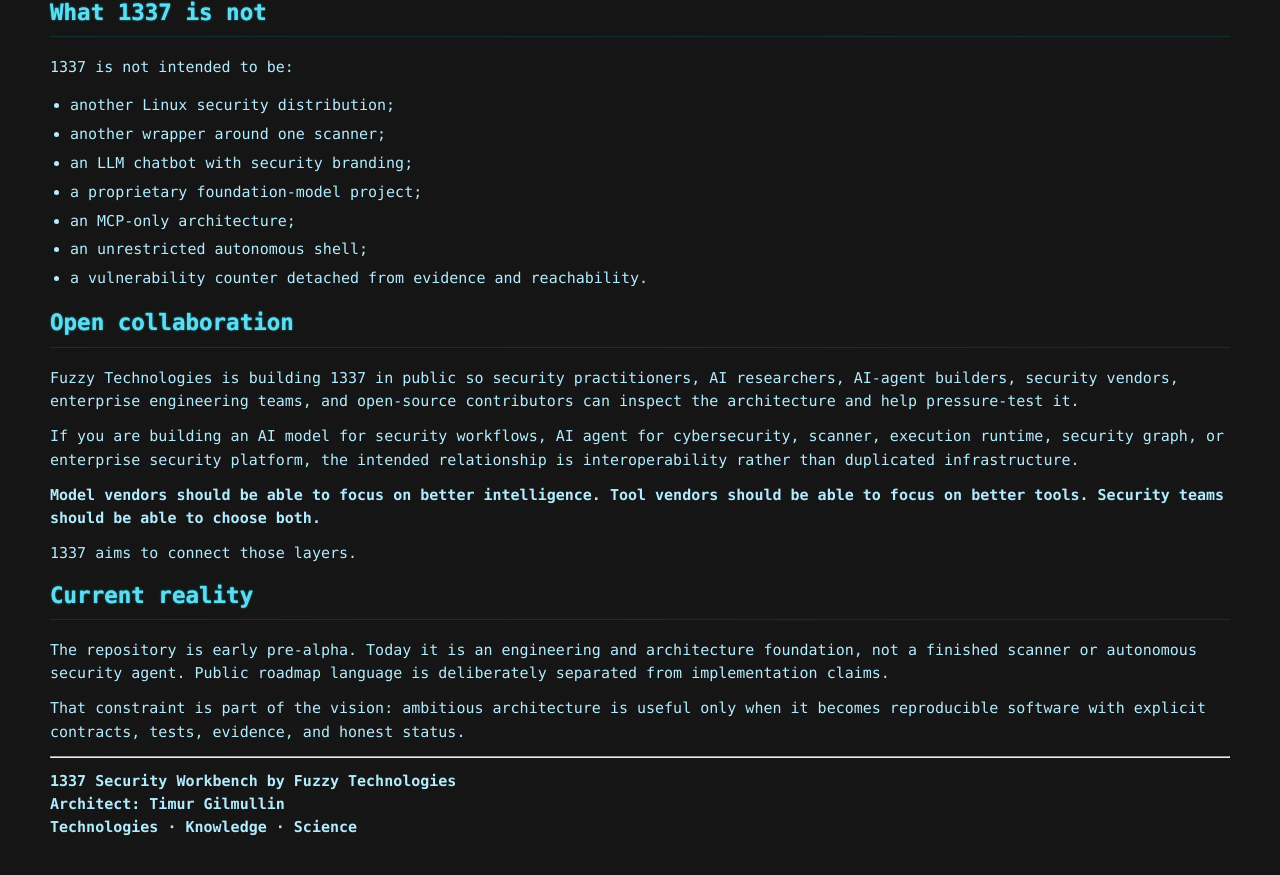
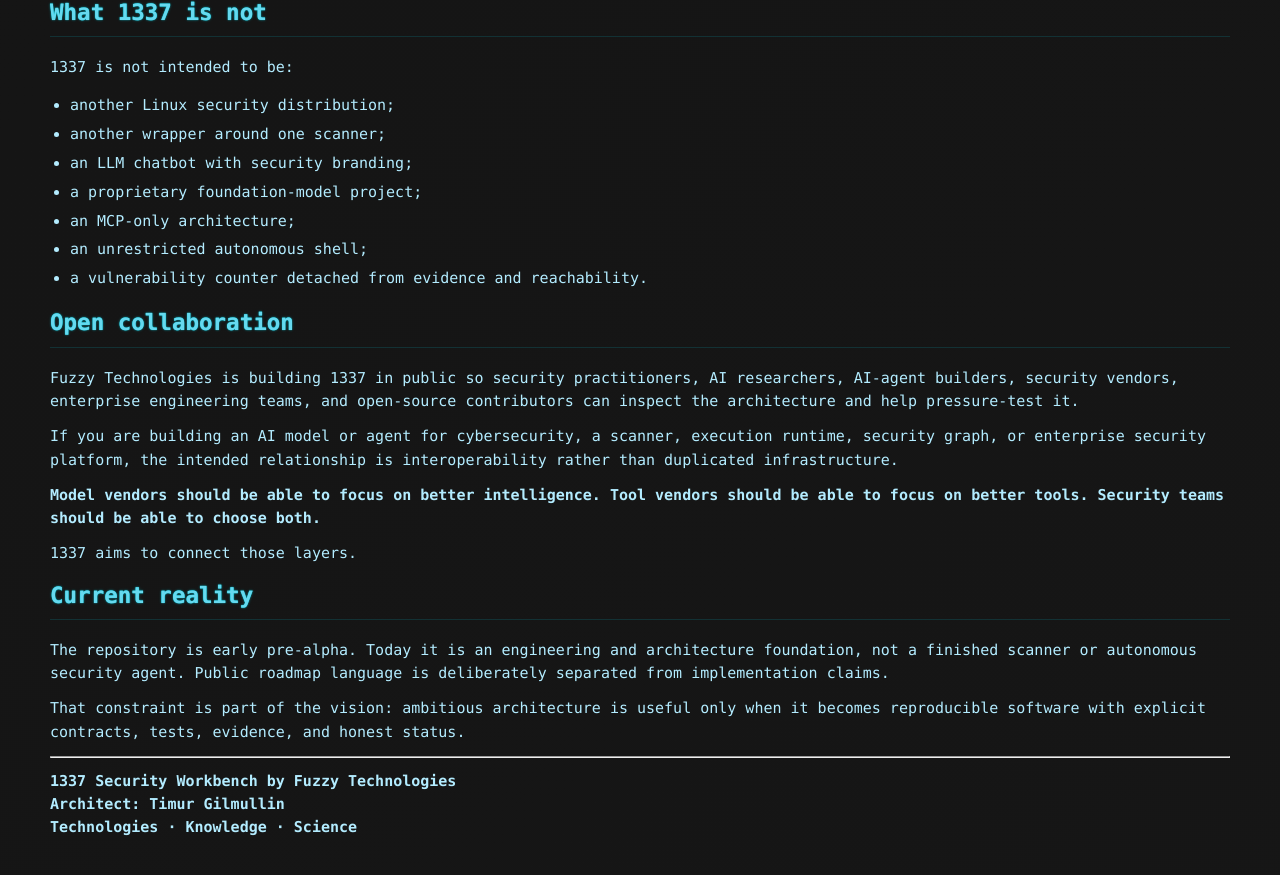
Before and after one commit to Fuzzy-Technologies/1337, a Jekyll site: the page built from docs/VISION.md, in a window 1280 px wide and 900 px high, scrolled down 5811 px. Shown: the top 875 px of the window. Built offline with Jekyll 4.4.1, drawn with Linux system fonts in a browser that asks for light colours; our own code applies the rules of GitHub Pages for plain Markdown files; Markdown is read by kramdown in place of the engine named in the settings; some of the changed text lies outside the part shown.

Commit message:
1337: polish vision security prose

```diff
--- a/docs/VISION.md
+++ b/docs/VISION.md
@@ -75,8 +75,8 @@ The Community vision is a practical open security workstation: one entry point f
 building a lab, connecting specialist tools, preserving context and evidence, and
 understanding real attack paths.
 
-A future AI-assisted penetration test should not repeatedly reconstruct the environment from
-terminal noise. It should be able to operate over durable objects such as assets,
+A future AI-assisted penetration test should not repeatedly reconstruct the
+environment from terminal noise. It should be able to operate over durable objects such as assets,
 services, endpoints, credential references, findings, evidence, capabilities, and
 attack paths.
 
@@ -105,12 +105,13 @@ operators faster, more reproducible, and less dependent on transient shell state
 
 ## For AI-agent builders
 
-1337 is designed as infrastructure beneath an AI model or agent used for security workflows.
+1337 is designed as infrastructure beneath an AI model or agent used for security
+workflows.
 
 The project deliberately does **not** compete on ownership of a frontier model.
 Models from OpenAI, Anthropic, Google, Microsoft ecosystems, local inference stacks,
-private enterprise providers, or future security-specialized models should be able to
-use the same 1337 security state and execution contracts when integrations exist.
+private enterprise providers, or future security-specialized models should be able
+to use the same 1337 security state and execution contracts when integrations exist.
 
 The model supplies replaceable reasoning. 1337 supplies the durable operational
 layer around that reasoning:
@@ -283,8 +284,8 @@ Fuzzy Technologies is building 1337 in public so security practitioners, AI
 researchers, AI-agent builders, security vendors, enterprise engineering teams,
 and open-source contributors can inspect the architecture and help pressure-test it.
 
-If you are building an AI model for security workflows, AI agent for cybersecurity, scanner,
-execution runtime, security graph, or enterprise security platform, the intended relationship
+If you are building an AI model or agent for cybersecurity, a scanner, execution
+runtime, security graph, or enterprise security platform, the intended relationship
 is interoperability rather than duplicated infrastructure.
 
 **Model vendors should be able to focus on better intelligence. Tool vendors should
```
Also changed, not shown: other parts of docs/VISION.md (+1 -1 lines).
